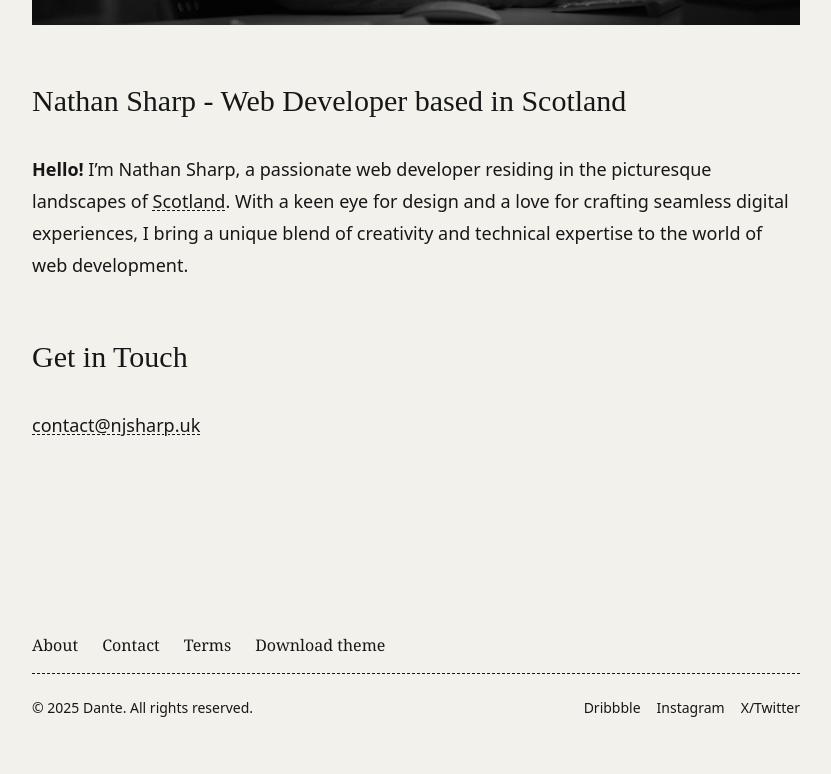
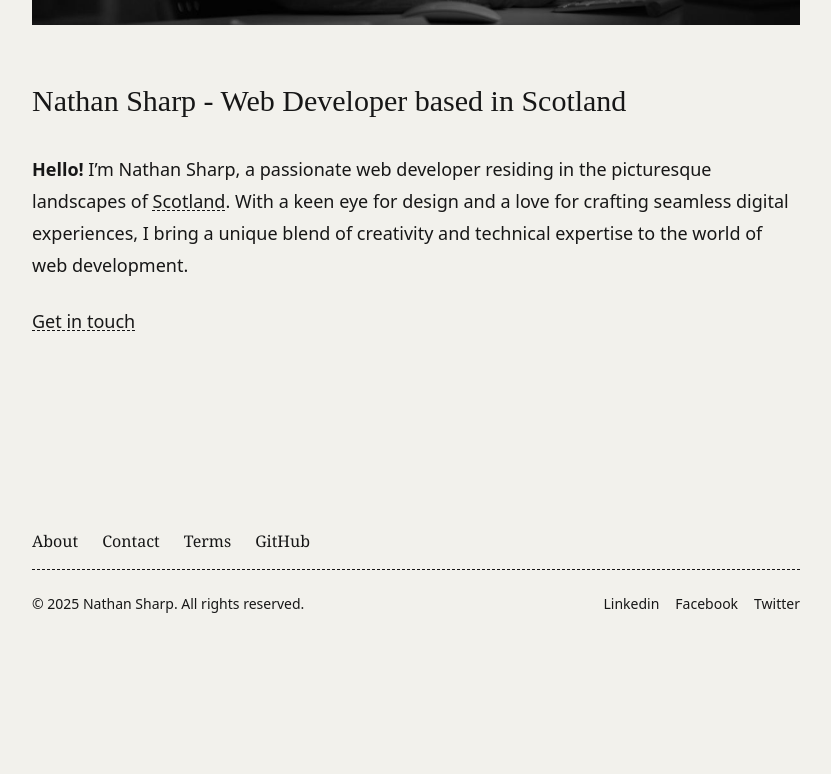
Before and after one commit to nathan-sharp/nathan-sharp, an Astro site: page /about in a window 1280 px wide. Shown: the part 739-1513 px from the top of the page, without its empty margins (224-1055 px from the left). After the commit the page ends 1409 px from the top, so only its background shows below. Built offline with nearby package versions, Linux system fonts and the light colour scheme; Astro itself is replaced by a stand-in of ours; a web font is replaced by a local one.

Commit message:
Updated Landing, About, Contact pages. And updated footer

```diff
--- a/package.json
+++ b/package.json
@@ -16,7 +16,7 @@
         "@astrojs/tailwind": "^5.1.5",
         "@fontsource-variable/inter": "^5.1.1",
         "@fontsource-variable/newsreader": "^5.1.1",
-        "astro": "^5.1.8",
+        "astro": "^5.1.9",
         "marked": "^15.0.4",
         "tailwindcss": "^3.4.17"
     },
--- a/src/content/pages/about.md
+++ b/src/content/pages/about.md
@@ -1,5 +1,5 @@
 ---
-title: About
+title: About Me
 seo:
   title: About Me
   description: Learn more about the person behind the website and embark on a journey of inspiration and shared experiences.
@@ -14,6 +14,4 @@ seo:
 
 **Hello!** I'm Nathan Sharp, a passionate web developer residing in the picturesque landscapes of [Scotland](https://en.wikipedia.org/wiki/Scotland). With a keen eye for design and a love for crafting seamless digital experiences, I bring a unique blend of creativity and technical expertise to the world of web development.
 
-## Get in Touch
-
-contact@njsharp.uk
+[Get in touch](/contact/)
--- a/src/content/pages/contact.md
+++ b/src/content/pages/contact.md
@@ -8,7 +8,7 @@ seo:
 Thank you for reaching out! Whether you have a question, a suggestion, or just want to share your thoughts, I'm all ears. Feel free to get in touch through any of the methods below:
 
 _Email:_
-Feel free to drop me an email at [example@example.com](mailto:example@example.com), and I'll do my best to respond as soon as possible.
+Feel free to drop me an [Email](mailto:contact@njsharp.uk), and I'll do my best to respond as soon as possible.
 
 _Social Media:_
 Connect with me on social media as well. Find me on [Twitter](https://twitter.com) or [LinkedIn](https://www.linkedin.com/).
--- a/src/data/site-config.ts
+++ b/src/data/site-config.ts
@@ -38,9 +38,9 @@ export type SiteConfig = {
 };
 
 const siteConfig: SiteConfig = {
-    title: 'Dante',
-    subtitle: 'Minimal Astro.js theme',
-    description: 'Astro.js and Tailwind CSS theme for blog and portfolio by justgoodui.com',
+    title: 'Nathan Sharp',
+    subtitle: 'Engineering Student',
+    description: 'Portfolio and Projects.',
     image: {
         src: '/dante-preview.jpg',
         alt: 'Dante - Astro.js and Tailwind CSS theme'
@@ -77,27 +77,27 @@ const siteConfig: SiteConfig = {
             href: '/terms'
         },
         {
-            text: 'Download theme',
-            href: 'https://github.com/JustGoodUI/dante-astro-theme'
+            text: 'GitHub',
+            href: 'https://github.com/nathan-sharp/'
         }
     ],
     socialLinks: [
         {
-            text: 'Dribbble',
-            href: 'https://dribbble.com/'
+            text: 'Linkedin',
+            href: 'https://www.linkedin.com/in/nathan-sharp-owo/'
         },
         {
-            text: 'Instagram',
-            href: 'https://instagram.com/'
+            text: 'Facebook',
+            href: 'https://www.facebook.com/higglety.piggledy/'
         },
         {
-            text: 'X/Twitter',
-            href: 'https://twitter.com/'
+            text: 'Twitter',
+            href: 'https://twitter.com/wuffs_nathan/'
         }
     ],
     hero: {
-        title: 'Hi There & Welcome to My Corner of the Web!',
-        text: "I'm **Ethan Donovan**, a web developer at Amazing Studio, dedicated to the realms of collaboration and artificial intelligence. My approach involves embracing intuition, conducting just enough research, and leveraging aesthetics as a catalyst for exceptional products. I have a profound appreciation for top-notch software, visual design, and the principles of product-led growth. Feel free to explore some of my coding endeavors on <a href='https://github.com/JustGoodUI/dante-astro-theme'>GitHub</a> or follow me on <a href='https://twitter.com/justgoodui'>Twitter/X</a>.",
+        title: 'Hello & Welcome To The Show!',
+        text: "I'm **Nathan Sharp**, an Engineering Student at <a href='https://nescol.ac.uk/'>NesCol</a>, Feel free to explore some of my ambitious and ridiculous endeavors below.",
         image: {
             src: '/hero.jpeg',
             alt: 'A person sitting at a desk in front of a computer'
@@ -110,8 +110,8 @@ const siteConfig: SiteConfig = {
         ]
     },
     subscribe: {
-        title: 'Subscribe to Dante Newsletter',
-        text: 'One update per week. All the latest posts directly in your inbox.',
+        title: 'Subscribe to my Newsletter',
+        text: 'Get all my latest posts directly in your inbox.',
         formUrl: '#'
     },
     postsPerPage: 8,
```
Also changed, not shown: 1 other file.
